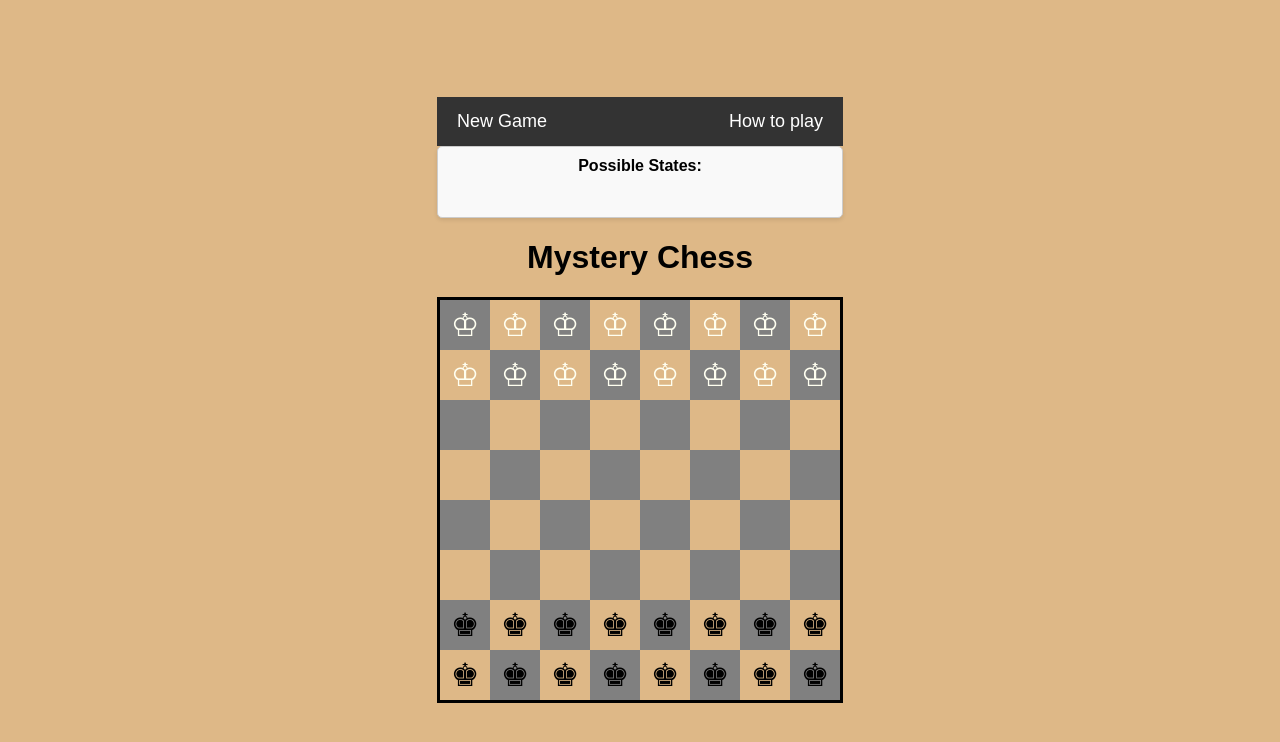
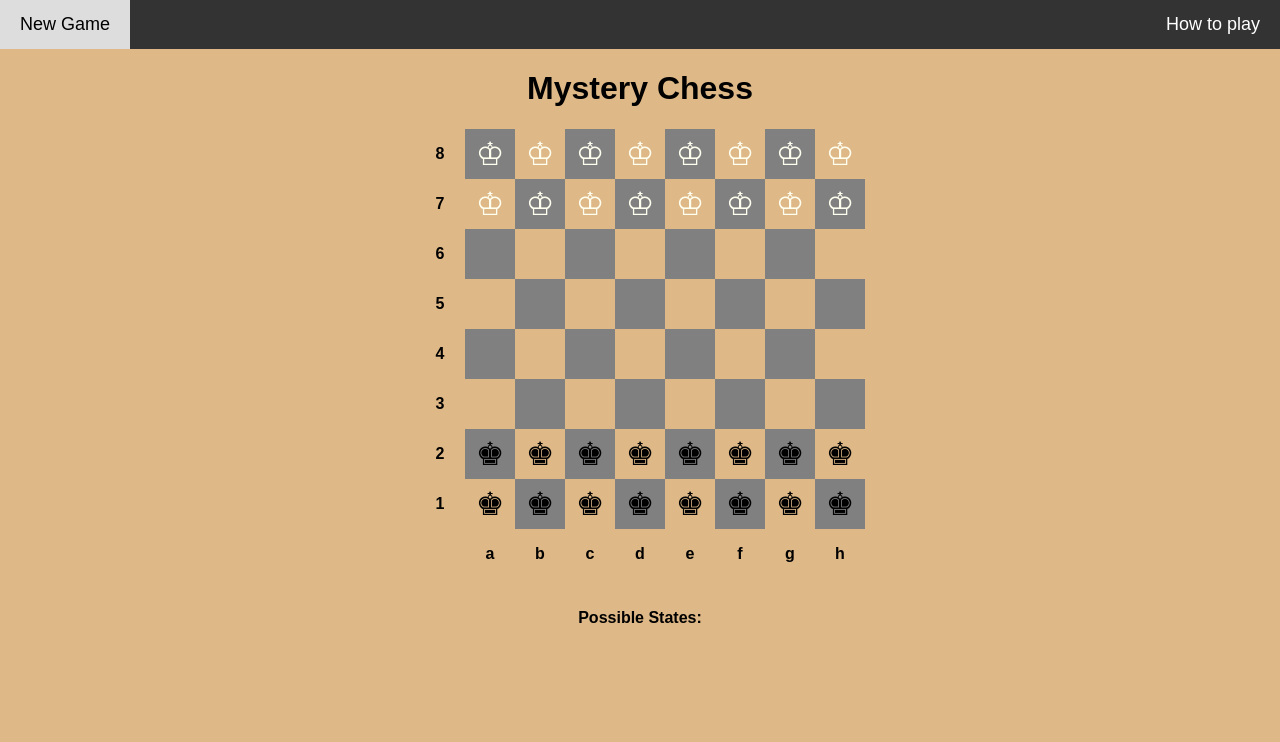
Before and after one commit to DevShah/mystery_chess, a React (Create React App) app: page / in a window 1280 px wide. Shown: the top 742 px of the page. Built offline with nearby package versions, Linux system fonts and the light colour scheme.

Commit message:
Added axis label, modified styling

```diff
--- a/src/App.css
+++ b/src/App.css
@@ -41,7 +41,6 @@ body {
   margin: 0;
   padding: 0;
   background-color: burlywood;
-  display: flex;
   justify-content: center;
   align-items: center;
   height: 100vh;
--- a/src/App.js
+++ b/src/App.js
@@ -214,11 +214,11 @@ const App = () => {
   return (
     <GameContext.Provider value={{ board, history, piecePossibilities, handleMove, setHover }}>
       <Navbar onHover={openModal}/>
-      <Infobar hover={hover}/>
       <h1>Mystery Chess</h1>
       <div className="chessboard-container">
         <Chessboard />
       </div>
+      <Infobar hover={hover}/>
       <Modal
           isOpen={modalIsOpen}
           onRequestClose={closeModal}
--- a/src/components/chessboard.css
+++ b/src/components/chessboard.css
@@ -1,20 +1,35 @@
-.chessboard {
+.chessboard-container {
   display: flex;
   flex-direction: column;
-  width: 400px;
-  height: 400px;
-  border: black;
-  border-style: solid;
+  align-items: center;
+}
+
+.column-labels {
+  display: flex;
+  justify-content: center;
+  width: 100%;
+}
+
+.column-label, .row-label {
+  display: flex;
+  justify-content: center;
+  align-items: center;
+  width: 50px; /* Adjust according to your square size */
+  height: 50px; /* Adjust according to your square size */
+  font-weight: bold;
 }
 
 .row {
   display: flex;
 }
 
-.square {
-  width: 50px;
-  height: 50px;
-  display: flex;
-  justify-content: center;
-  align-items: center;
+.row-label {
+  width: 50px; /* Adjust according to your square size */
+  height: 50px; /* Adjust according to your square size */
+  font-weight: bold;
 }
+
+.corner {
+  width: 50px; /* Adjust according to your square size */
+  height: 50px; /* Adjust according to your square size */
+}
--- a/src/components/chessboard.jsx
+++ b/src/components/chessboard.jsx
@@ -4,23 +4,36 @@ import { GameContext } from '../App';
 import './chessboard.css';
 
 const Chessboard = () => {
+  const { board, handleMove } = useContext(GameContext);
 
-  const { board, handleMove } = useContext(GameContext);
-  return (
-    <div className="chessboard">
-      {board.map((row, i) => (
-        <div key={i} className="row">
-          {row.map((piece, j) => (
+  const renderSquare = (piece, i, j) => (
     <Square
-              key={j}
+      key={`${i}-${j}`}
       piece={piece}
       isBlack={(i + j) % 2 === 1}
       position={[i, j]}
       onMove={handleMove}
     />
+  );
+
+  const renderRow = (row, i) => (
+    <div key={i} className="row">
+      <div className="row-label">{8 - i}</div>
+      {row.map((piece, j) => renderSquare(piece, i, j))}
+    </div>
+  );
+
+  return (
+    <div className="chessboard-container">
+      <div className="chessboard">
+        {board.map((row, i) => renderRow(row, i))}
+      </div>
+      <div className="column-labels">
+        <div className="corner"></div>
+        {'abcdefgh'.split('').map((label, i) => (
+          <div key={i} className="column-label">{label}</div>
         ))}
       </div>
-      ))}
     </div>
   );
 };
--- a/src/components/infobar.css
+++ b/src/components/infobar.css
@@ -1,12 +1,9 @@
 .infobar-container {
-  padding: 10px;
-  background-color: #f9f9f9;
-  border: 1px solid #ccc;
   border-radius: 5px;
-  box-shadow: 0 2px 4px rgba(0, 0, 0, 0.1);
   overflow: hidden;
   text-align: center;
   height: 50px;
+  margin-top: 30px;
 }
 
 .infobar-title {
--- a/src/components/navbar.jsx
+++ b/src/components/navbar.jsx
@@ -10,8 +10,8 @@ export const Navbar = ({onHover}) => {
           <a href="/" className="nav-link">New Game</a>
         </li>
         <li className="nav-item">
-          <a href="#about" className="nav-link">How to play
-          </a>
+          <div className="nav-link">How to play
+          </div>
         </li>
       </ul>
     </nav>
--- a/src/index.css
+++ b/src/index.css
@@ -5,6 +5,7 @@ body {
     sans-serif;
   -webkit-font-smoothing: antialiased;
   -moz-osx-font-smoothing: grayscale;
+  width: 100%;
 }
 
 code {
```
Lines whose indentation alone changed are shown as unchanged.
